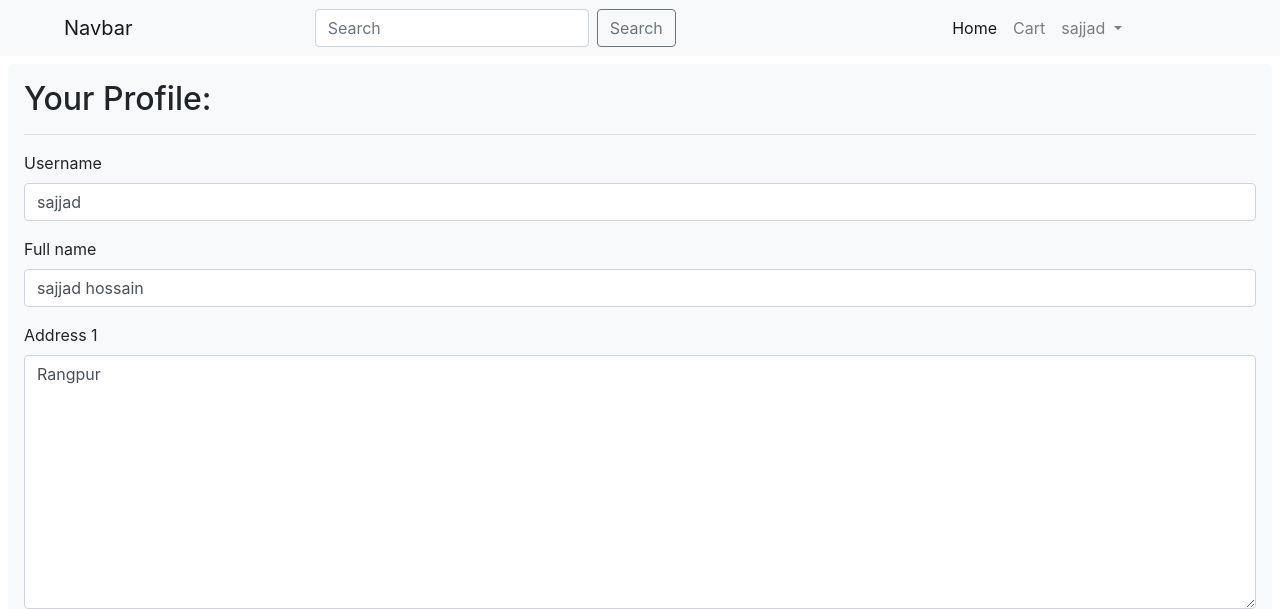
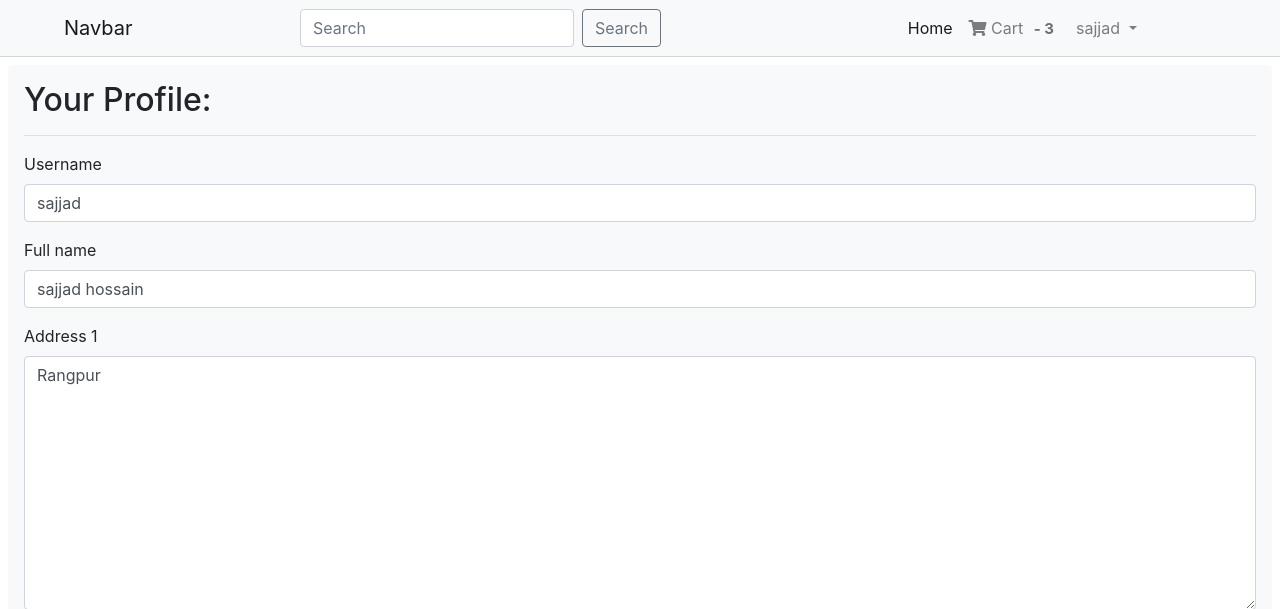
Before and after one commit to sajjad0057/BDStore, a Django app: page /account/profile/ in a window 1280 px wide. Shown: the top 609 px of the page. Run offline with Django 3.2, Linux system fonts and the light colour scheme; a user stored in the database is signed in; data comes from the database, SQL or seed files in the repository; both versions use the stored data as it was after the commit; some libraries are stand-ins or nearby versions.

Commit message:
create custom filter for Showing cart quantity

```diff
--- /dev/null
+++ b/Order/templatetags/cart_counter.py
@@ -0,0 +1,15 @@
+from django import template
+from Order.models import Order
+
+
+
+register = template.Library()
+
+
+@register.filter
+def cart_count(user):
+    order = Order.objects.filter(user = user,ordered=False)
+    if order.exists():
+        return order[0].orders_item.count()
+    else:
+        return 0
--- a/templates/navbar.html
+++ b/templates/navbar.html
@@ -1,4 +1,6 @@
-<nav class="navbar navbar-expand-lg navbar-light bg-light sticky-top">
+{% load cart_counter %}
+<div class="sticky-top" style="border-bottom: 1px solid rgba(212, 214, 211, 0.959);">
+  <nav class="navbar navbar-expand-lg navbar-light bg-light">
     <a class="navbar-brand mx-5" href="#">Navbar</a>
     <button class="navbar-toggler" type="button" data-toggle="collapse" data-target="#navbarSupportedContent" aria-controls="navbarSupportedContent" aria-expanded="false" aria-label="Toggle navigation">
       <span class="navbar-toggler-icon"></span>
@@ -15,7 +17,10 @@
         </li>
         {% if user.is_authenticated %}
         <li class="nav-item">
-          <a class="nav-link" href="{% url 'Order:cart' %}">Cart <span class="sr-only">(current)</span></a>
+          <a class="nav-link" href="{% url 'Order:cart' %}">
+            <i class="fa fa-shopping-cart"></i>
+            Cart
+            <span class="badge badge-light" style="font-size: 15px; color: rgb(112, 112, 112);" >- {{request.user|cart_count }} </span></a>
         </li>
         <li class="nav-item dropdown">
             <a class="nav-link dropdown-toggle" href="#" id="navbarDropdown" role="button" data-toggle="dropdown" aria-haspopup="true" aria-expanded="false">
@@ -43,3 +48,4 @@
 
     </div>
   </nav>
+</div>
```
Also changed, not shown: Order/templatetags/__init__.py (added), db.sqlite3.
